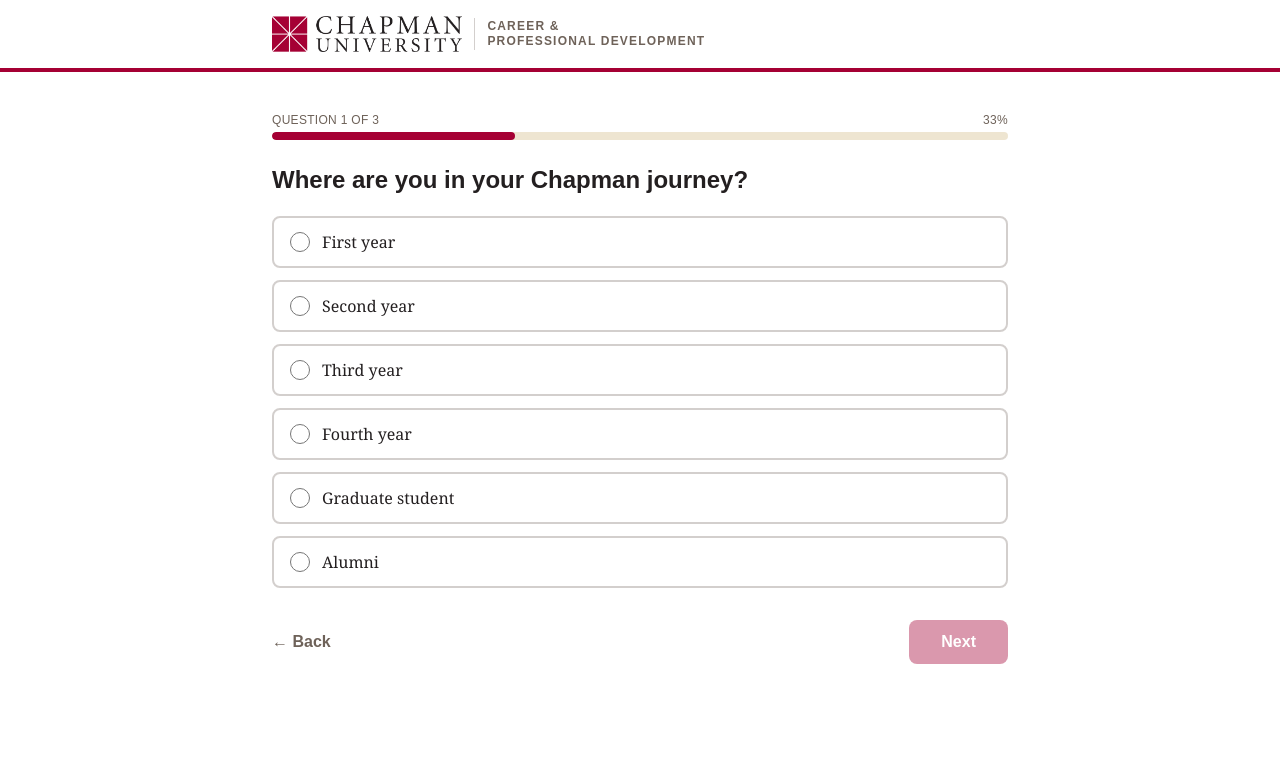
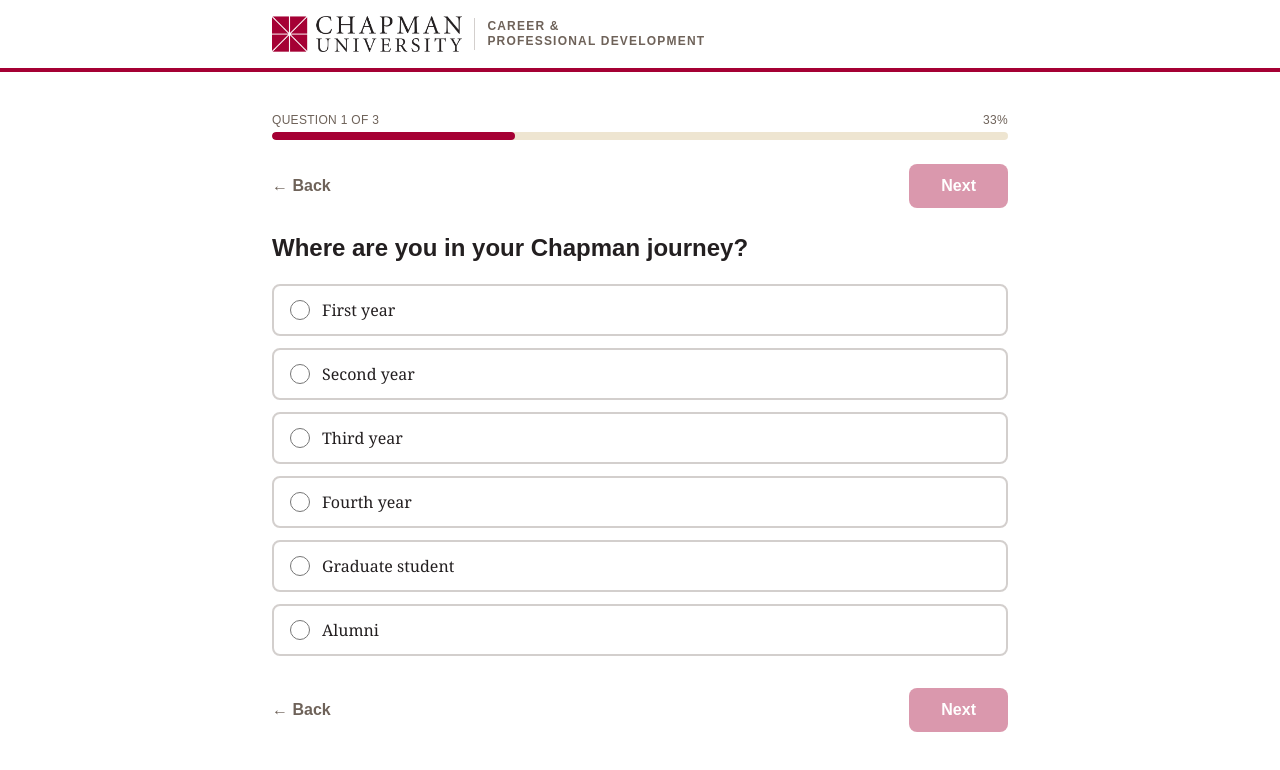
Before and after one commit to charliec2004/chapman-career-survey, a Next.js app: page / in a window 1280 px wide. Both pictures are taken after a click on the button "Start the survey". Shown: the top 770 px of the page. Built offline with nearby package versions, Linux system fonts and the light colour scheme.

Commit message:
fix: logo uses static import (basePath-aware URL); add Back/Next nav at top and bottom of survey

```diff
--- a/app/page.tsx
+++ b/app/page.tsx
@@ -9,6 +9,36 @@ import ProgressBar from '@/components/ProgressBar'
 import QuestionCard from '@/components/QuestionCard'
 import ResultsView from '@/components/ResultsView'
 import ContactForm from '@/components/ContactForm'
+
+function SurveyNav({
+  className = '', onBack, onNext, nextDisabled, nextLabel,
+}: {
+  className?: string
+  onBack: () => void
+  onNext: () => void
+  nextDisabled: boolean
+  nextLabel: string
+}) {
+  return (
+    <div className={`flex items-center justify-between ${className}`}>
+      <button
+        type="button"
+        onClick={onBack}
+        className="min-h-11 rounded font-heading font-bold text-pillar hover:text-panther-black focus:outline-none focus-visible:ring-2 focus-visible:ring-chapman-red focus-visible:ring-offset-2"
+      >
+        ← Back
+      </button>
+      <button
+        type="button"
+        onClick={onNext}
+        disabled={nextDisabled}
+        className="inline-flex min-h-11 items-center rounded-lg bg-chapman-red px-8 py-2 font-heading font-bold text-white disabled:cursor-not-allowed disabled:opacity-40 focus:outline-none focus-visible:ring-2 focus-visible:ring-chapman-red focus-visible:ring-offset-2"
+      >
+        {nextLabel}
+      </button>
+    </div>
+  )
+}
 
 export default function Home() {
   const [state, dispatch] = useReducer(surveyReducer, initialState)
@@ -31,29 +61,26 @@ export default function Home() {
         {state.phase === 'survey' && question && (
           <div>
             <ProgressBar current={current} total={total} />
+            <SurveyNav
+              className="mb-6"
+              onBack={() => dispatch({ type: 'back' })}
+              onNext={() => dispatch({ type: 'next' })}
+              nextDisabled={!canAdvance(state)}
+              nextLabel={current >= total ? 'See results' : 'Next'}
+            />
             <QuestionCard
               question={question}
               options={optionsFor(question, state.answers)}
               value={state.answers[question.id]}
               onChange={(value) => dispatch({ type: 'answer', id: question.id, value })}
             />
-            <div className="mt-8 flex items-center justify-between">
-              <button
-                type="button"
-                onClick={() => dispatch({ type: 'back' })}
-                className="min-h-11 font-heading font-bold text-pillar hover:text-panther-black focus:outline-none focus-visible:ring-2 focus-visible:ring-chapman-red focus-visible:ring-offset-2 rounded"
-              >
-                ← Back
-              </button>
-              <button
-                type="button"
-                onClick={() => dispatch({ type: 'next' })}
-                disabled={!canAdvance(state)}
-                className="inline-flex min-h-11 items-center rounded-lg bg-chapman-red px-8 py-2 font-heading font-bold text-white disabled:cursor-not-allowed disabled:opacity-40 focus:outline-none focus-visible:ring-2 focus-visible:ring-chapman-red focus-visible:ring-offset-2"
-              >
-                {current >= total ? 'See results' : 'Next'}
-              </button>
-            </div>
+            <SurveyNav
+              className="mt-8"
+              onBack={() => dispatch({ type: 'back' })}
+              onNext={() => dispatch({ type: 'next' })}
+              nextDisabled={!canAdvance(state)}
+              nextLabel={current >= total ? 'See results' : 'Next'}
+            />
           </div>
         )}
 
--- a/components/BrandHeader.tsx
+++ b/components/BrandHeader.tsx
@@ -1,19 +1,15 @@
 import Image from 'next/image'
+import logo from '@/public/chapman-logo.png'
 
 // Official Chapman master-brand logo (from brand.chapman.edu), used by Chapman
 // Career & Professional Development, locked up with the unit name.
+// Static import (not a string src) so next/image emits a basePath-aware URL that
+// resolves correctly under the GitHub Pages project subpath.
 export default function BrandHeader() {
   return (
     <header className="border-b-4 border-chapman-red bg-white">
       <div className="mx-auto flex max-w-3xl items-center gap-3 px-4 py-4">
-        <Image
-          src="/chapman-logo.png"
-          alt="Chapman University"
-          width={180}
-          height={34}
-          priority
-          className="h-7 w-auto sm:h-9"
-        />
+        <Image src={logo} alt="Chapman University" priority className="h-7 w-auto sm:h-9" />
         <span aria-hidden className="h-8 w-px bg-pillar/30" />
         <p className="font-heading text-xs font-bold uppercase leading-tight tracking-widest text-pillar">
           Career &amp;<br />Professional Development
```
